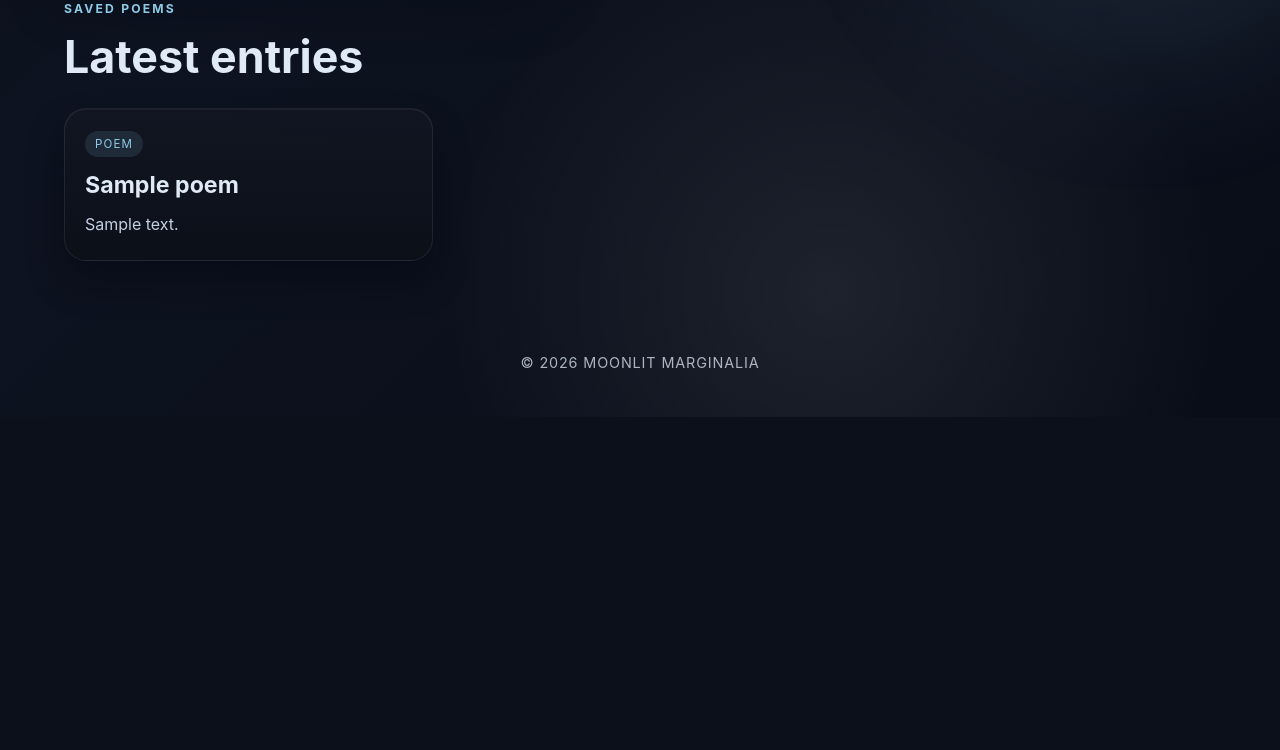
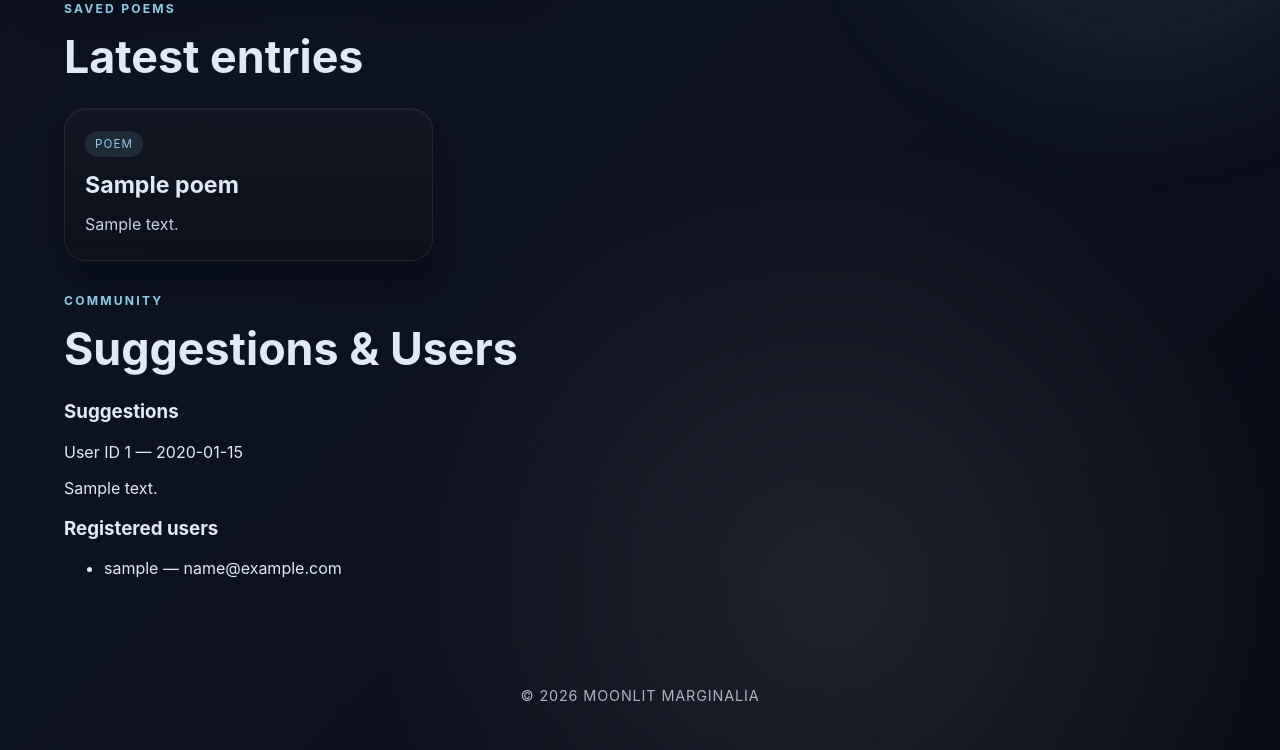
Before and after one commit to dharanithirumoorthy8-bit/ink-and-echoes, a Flask app: page /admin in a window 1280 px wide. Shown: the part 818-1568 px from the top of the page. Before the commit the page ends 1235 px from the top, so only its background shows below. Run offline with Flask 2, Linux system fonts and the light colour scheme; a user stored in the database is signed in; tables that the repository leaves empty hold one stand-in row (values such as "Sample post").

Commit message:
Updated website

```diff
--- a/admin.py
+++ b/admin.py
@@ -4,6 +4,7 @@ from flask_login import login_required, current_user
 from werkzeug.utils import secure_filename
 
 from models import Category, Poem, db
+from models import Suggestion, User
 
 admin_bp = Blueprint('admin', __name__)
 
@@ -30,7 +31,9 @@ def admin_required(f):
 def admin_index():
     poems = Poem.query.order_by(Poem.created_at.desc()).all()
     categories = Category.query.all()
-    return render_template('admin.html', poems=poems, categories=categories)
+    users = User.query.order_by(User.created_at.desc()).all()
+    suggestions = Suggestion.query.order_by(Suggestion.created_at.desc()).all()
+    return render_template('admin.html', poems=poems, categories=categories, users=users, suggestions=suggestions)
 
 
 @admin_bp.route('/admin/poem/new', methods=['POST'])
--- a/app.py
+++ b/app.py
@@ -91,13 +91,35 @@ def create_app():
     @app.route('/suggestions', methods=['GET', 'POST'])
     def suggestions():
         if request.method == 'POST':
+            from models import Suggestion
+
             message = (request.form.get('message') or '').strip()
+            user_id = current_user.id if getattr(current_user, 'is_authenticated', False) else None
             if message:
+                s = Suggestion(user_id=user_id, message=message)
+                db.session.add(s)
+                db.session.commit()
                 flash('Your suggestion has been saved to the margins.')
             else:
                 flash('Write a little note before sending it.')
             return redirect(url_for('suggestions'))
         return render_template('suggestions.html')
+
+    @app.route('/admin/suggestions')
+    @login_required
+    def admin_suggestions():
+        from models import Suggestion, User
+        if not getattr(current_user, 'is_admin', False):
+            flash('Admin access required.')
+            return redirect(url_for('index'))
+        suggestions = Suggestion.query.order_by(Suggestion.created_at.desc()).all()
+        # attach user info when available
+        results = []
+        for s in suggestions:
+            user = User.query.get(s.user_id) if s.user_id else None
+            results.append({'suggestion': s, 'user': user})
+        users = User.query.order_by(User.created_at.desc()).all()
+        return render_template('admin_suggestions.html', suggestions=results, users=users)
 
     return app
 
--- a/templates/admin.html
+++ b/templates/admin.html
@@ -55,4 +55,36 @@
       {% endfor %}
     </div>
   </section>
+
+  <section class="feature-section">
+    <div class="section-heading">
+      <p class="eyebrow">Community</p>
+      <h2>Suggestions & Users</h2>
+    </div>
+
+    <div class="two-column">
+      <div>
+        <h3>Suggestions</h3>
+        {% for s in suggestions %}
+          <div class="suggestion-item">
+            <p class="meta">{% if s.user_id %}User ID {{ s.user_id }}{% else %}Anonymous{% endif %} — {{ s.created_at.strftime('%Y-%m-%d') }}</p>
+            <div class="message">{{ s.message }}</div>
+          </div>
+        {% else %}
+          <p>No suggestions yet.</p>
+        {% endfor %}
+      </div>
+
+      <div>
+        <h3>Registered users</h3>
+        <ul>
+          {% for u in users %}
+            <li>{{ u.username }} — {{ u.email }}</li>
+          {% else %}
+            <li>No users yet.</li>
+          {% endfor %}
+        </ul>
+      </div>
+    </div>
+  </section>
 {% endblock %}
--- a/templates/poems.html
+++ b/templates/poems.html
@@ -18,8 +18,10 @@
         <article class="poem poem-card">
           <span class="pill">Poem</span>
           <h3>{{ p.title }}</h3>
-          <div class="body">{{ p.body[:180] }}{% if p.body|length > 180 %}...{% endif %}</div>
-          {% if not current_user.is_authenticated %}
+          {% if full_view or current_user.is_authenticated %}
+            <div class="body">{{ p.body }}</div>
+          {% else %}
+            <div class="body">{{ p.body[:180] }}{% if p.body|length > 180 %}...{% endif %}</div>
             <a class="text-link" href="/signup">Register to read full poem</a>
           {% endif %}
         </article>
```
Also changed, not shown: models.py (+7 -0 lines), templates/admin_suggestions.html (added, +32 -0 lines).
